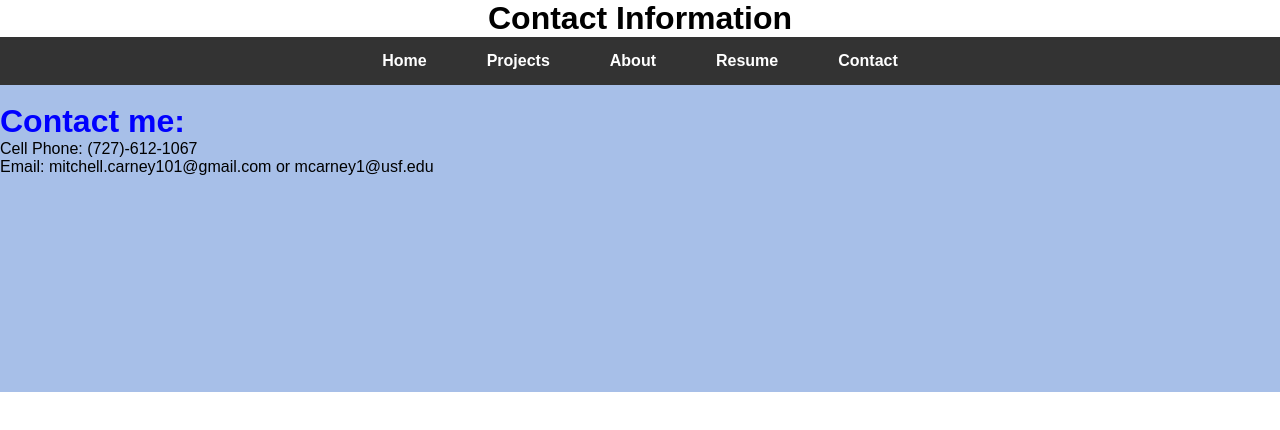
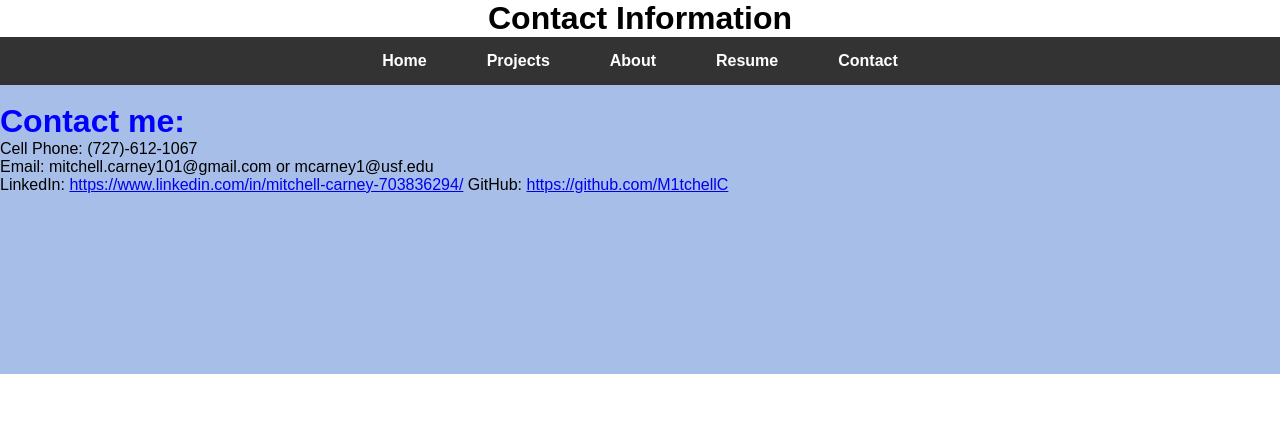
Before and after one commit to M1tchellC/M1tch3llC.github.io, a plain HTML site: page contact.html in a window 1280 px wide. Drawn offline with nearby package versions, Linux system fonts and the light colour scheme.

Commit message:
Update contact.html

```diff
--- a/contact.html
+++ b/contact.html
@@ -74,7 +74,8 @@
     <h1 style="color: blue;">Contact me: </h1>
     <p>Cell Phone: (727)-612-1067 </br>
     Email: mitchell.carney101@gmail.com or mcarney1@usf.edu </br>
-</br>
+    LinkedIn: <a href = "https://www.linkedin.com/in/mitchell-carney-703836294/">https://www.linkedin.com/in/mitchell-carney-703836294/</a>
+    GitHub: <a href="https://github.com/M1tchellC">https://github.com/M1tchellC</a>
 </br>
 </br>
 </br>
```
